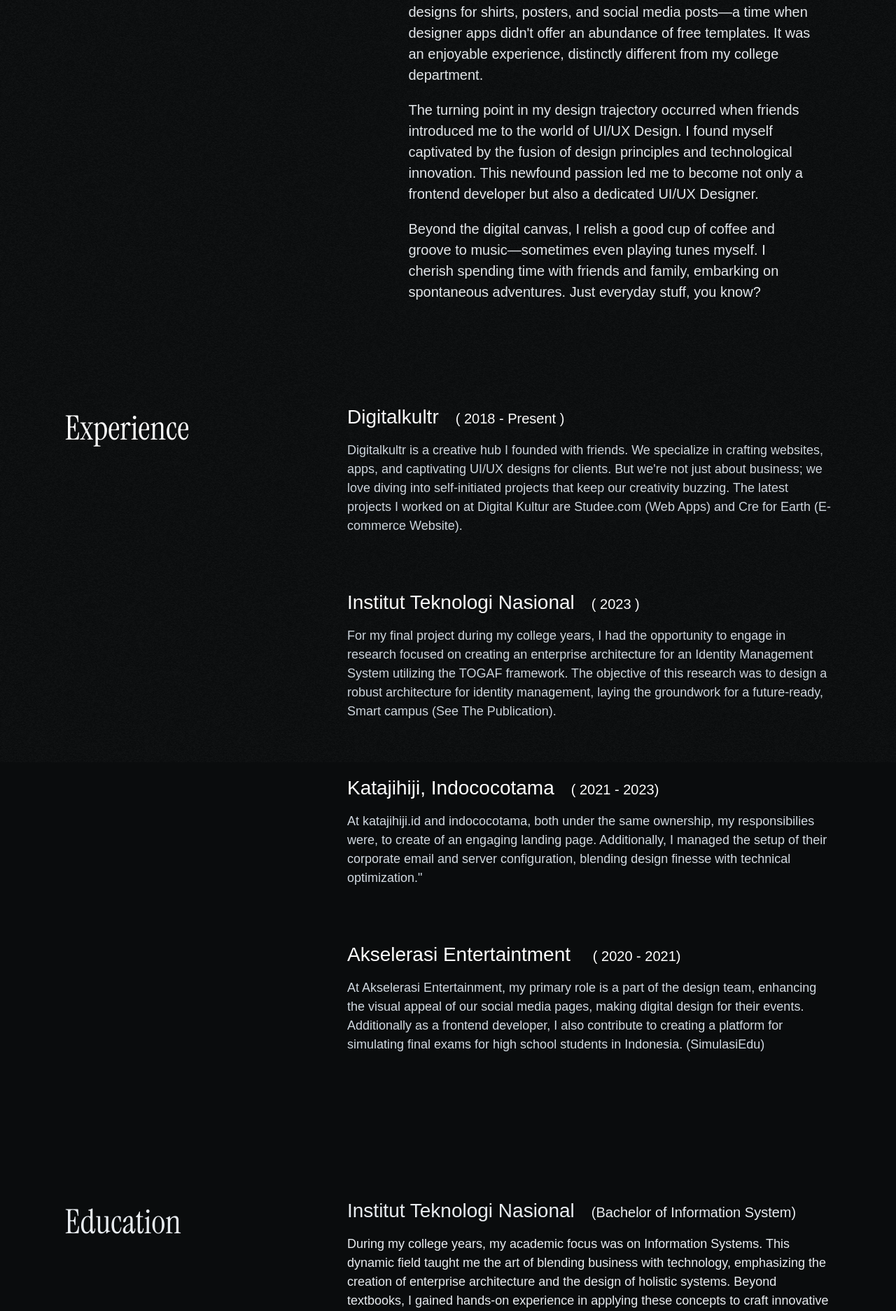
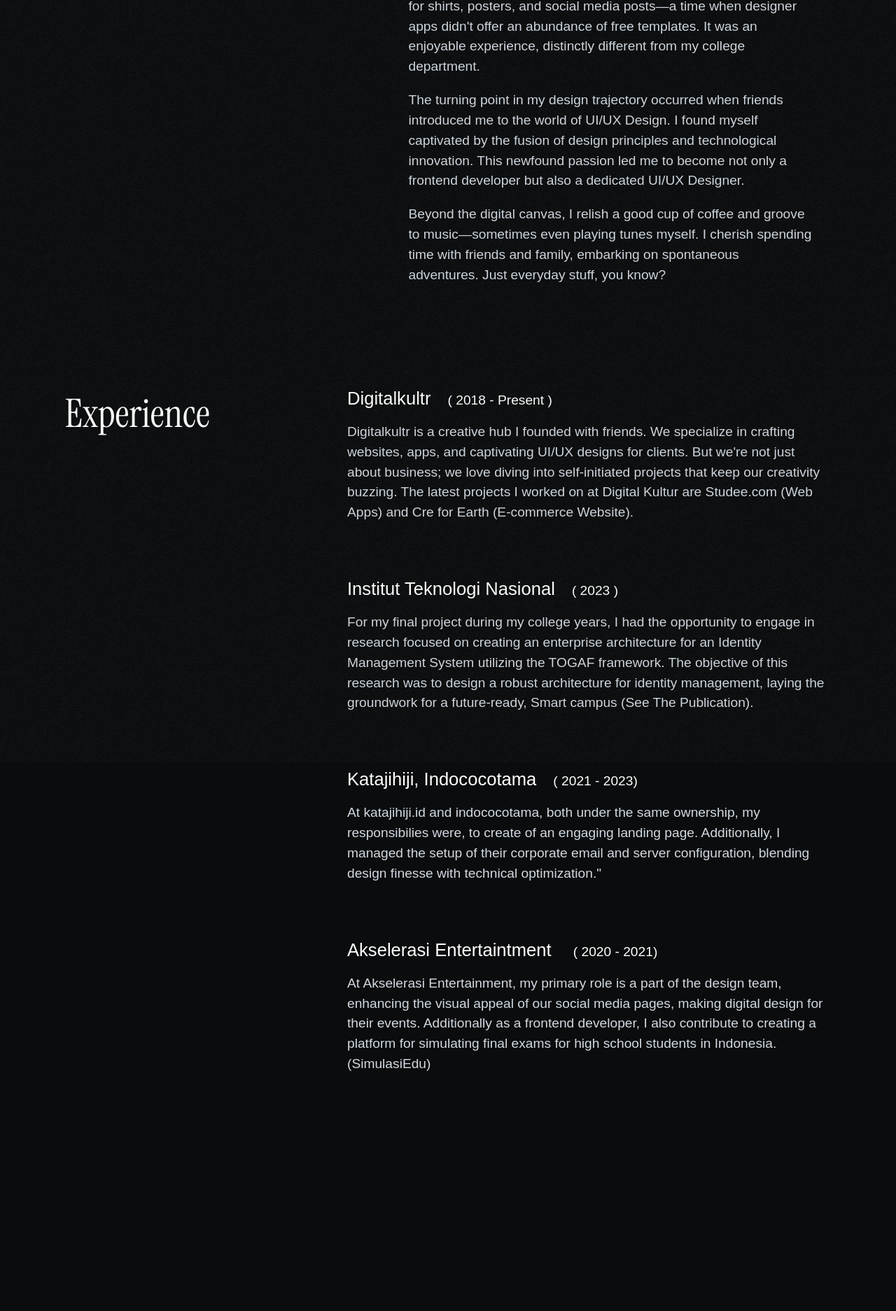
Before and after one commit to zhafranarman/zhafranarman.com, a React (Vite) app: page /about in a window 1280 px wide. Shown: the part 871-2744 px from the top of the page at 70% size. Built offline with nearby package versions, Linux system fonts and the light colour scheme; a web font is replaced by a local one.

Commit message:
Responsive About Page

```diff
--- a/src/sass/_variables.scss
+++ b/src/sass/_variables.scss
@@ -21,4 +21,6 @@
 // Font Size Variables
 
 $font-body-text: clamp(1rem, 1.5vw, 1.25rem);
-$font-XXL: clamp(90px, 13vw, 180px);
+$font-XXL: clamp(80px, 13vw, 180px);
+$font-XL: clamp(2.25rem, 5vw ,3.5rem);
+$font-Medium:clamp(1.25rem , 2vw , 1.75rem)
--- a/src/sass/pages/about/_aboutContent.scss
+++ b/src/sass/pages/about/_aboutContent.scss
@@ -2,32 +2,51 @@
   display: flex;
   justify-content: space-around;
 
+  @include media ("<=md"){
+    flex-direction: column;
+  }
+
   .experience-column:nth-child(1) {
     color: white;
-    font-size: 3rem;
+    font-size: $font-XL;
     width: 30%;
     font-weight: 400;
     font-family: $font-family-accent;
+
+    @include media ("<=md"){
+      text-align: center;
+      width: 100%;
+      margin-bottom: 2rem;
+    }
   }
   .experience-column:nth-child(2) {
     color: white;
     width: 60%;
     display: block;
 
+    @include media ("<=md"){
+      width: 100%;
+    }
+
     .experience-items {
       margin-bottom: 5rem;
+      @include media ("<=md"){
+        margin-bottom: 1rem;
+        padding-bottom: 1rem;
+        border-bottom: solid 1px $color-light-grey;
+      }
 
       .experience-title {
-        font-size: 1.75rem;
+        font-size: $font-Medium;
         font-weight: 500;
       }
 
       .experience-time {
-        font-size: 1.25rem;
+        font-size: $font-body-text;
         margin-left: 1.5rem;
       }
       .experience-desc {
-        font-size: 1.125rem;
+        font-size: $font-body-text;
         line-height: 1.5;
         width: fit-content;
         color: $color-light-grey;
@@ -35,38 +54,59 @@
     }
   }
 }
+
 .education {
-  padding-top: 0;
   display: flex;
   justify-content: space-around;
 
+  @include media ("<=md"){
+    flex-direction: column;
+  }
+
   .education-column:nth-child(1) {
-    color: $color-white;
-    font-size: 3rem;
+    color: white;
+    font-size: $font-XL;
     width: 30%;
     font-weight: 400;
     font-family: $font-family-accent;
+
+    @include media ("<=md"){
+      text-align: center;
+      width: 100%;
+      margin-bottom: 2rem;
+    }
   }
   .education-column:nth-child(2) {
-    color: $color-white;
+    color: white;
     width: 60%;
     display: block;
 
+    @include media ("<=md"){
+      width: 100%;
+    }
+
     .education-items {
       margin-bottom: 5rem;
+      @include media ("<=md"){
+        margin-bottom: 1rem;
+        padding-bottom: 1rem;
+        border-bottom: solid 1px $color-light-grey;
+      }
 
       .education-title {
-        font-size: 1.75rem;
+        font-size: $font-Medium;
         font-weight: 500;
       }
 
       .education-time {
-        font-size: 1.25rem;
+        font-size: $font-body-text;
         margin-left: 1.5rem;
       }
       .education-desc {
-        font-size: 1.125rem;
+        font-size: $font-body-text;
         line-height: 1.5;
+        width: fit-content;
+        color: $color-light-grey;
       }
     }
   }
--- a/src/sass/pages/about/_aboutHeader.scss
+++ b/src/sass/pages/about/_aboutHeader.scss
@@ -16,25 +16,41 @@
     display: flex;
     justify-content: space-around;
 
+    @include media ("<=md"){
+      flex-direction: column;
+    }
+
     .about-header-image {
       width: 350px;
       height: max-content;
       border-radius: 1.5rem;
+
+      @include media ("<=md"){
+        width: 250px;
+        align-self: center;
+      }
     }
 
     .about-header-content {
       width: 50%;
+      @include media ("<=md"){
+        width: 100%;
+      }
 
       .about-header-title {
         color: $color-white;
-        font-size: 3.5rem;
+        font-size: $font-XL;
         line-height: 1.1;
         font-family: $font-family-accent;
         font-weight: 400;
+
+        @include media ("<=md"){
+          text-align: center;
+        }
       }
       .about-header-text {
-        font-size: 1.25rem;
-        color: $color-white;
+        font-size: $font-body-text;
+        color: $color-light-grey;
       }
     }
   }
```
